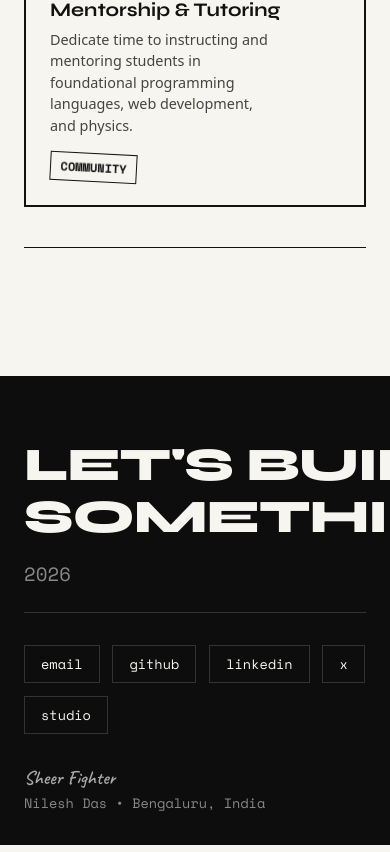
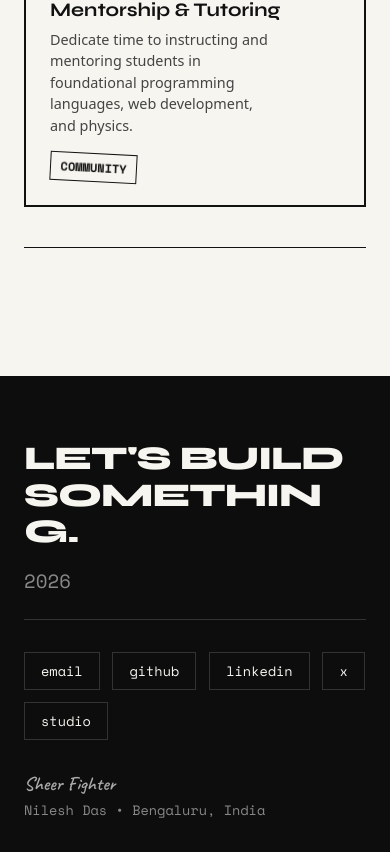
Before and after one commit to Nilesh123-45/portfolio-2026, a React (Vite) app: page / in a window 390 px wide. Shown: the part 6878-7730 px from the top of the page. Built offline with nearby package versions, Linux system fonts and the light colour scheme.

Commit message:
Fix: Scaled footer heading for mobile screens

```diff
--- a/src/App.css
+++ b/src/App.css
@@ -1178,8 +1178,11 @@ button {
 /* --- FOOTER TEXT MOBILE FIX --- */
 @media screen and (max-width: 768px) {
   .footer-heading {
-    font-size: 12vw; /* This forces the text to scale to the screen width */
+    font-size: 8.5vw; /* Dialed down so 9-letter words fit perfectly */
     line-height: 1.1;
-    word-wrap: break-word; /* Safety net so it wraps instead of cutting off */
+    width: 100%;
+    box-sizing: border-box;
+    overflow-wrap: break-word;
+    padding-right: 15px; /* Extra safety buffer on the right edge */
   }
 }
```
